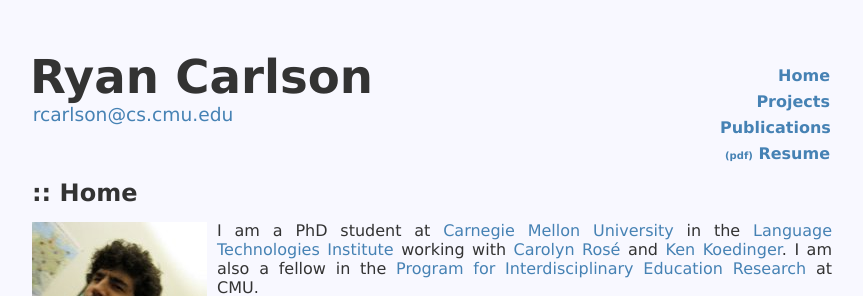
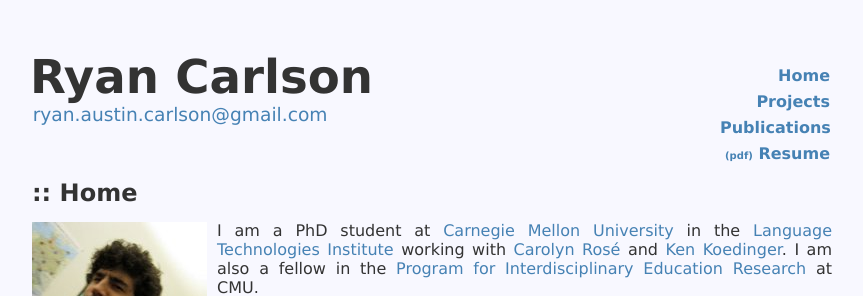
Before and after one commit to ryanaustincarlson/ryanaustincarlson.github.io, a Jekyll site: the page built from index.html, in a window 1280 px wide. Shown: the top 296 px of the page, without its empty margins (210-1073 px from the left). Built offline with Jekyll 4.4.1, drawn with Linux system fonts in a browser that asks for light colours; Markdown is read by kramdown in place of the engine named in the settings.

Commit message:
change to gmail address, open in new tab

```diff
--- a/_includes/nav.html
+++ b/_includes/nav.html
@@ -1,10 +1,8 @@
-
 <div id="header"></div>
 <div id="name">
   <b><a href="/">Ryan Carlson</a></b>
   <div id="email">
-    <!-- <a href="mailto:ryan.austin.carlson@gmail.com">ryan.austin.carlson@gmail.com</a> -->
-    <a href="mailto:rcarlson@cs.cmu.edu">rcarlson@cs.cmu.edu</a>
+    <a href="mailto:ryan.austin.carlson@gmail.com" target="_blank">ryan.austin.carlson@gmail.com</a>
   </div>
 </div>
 
```
